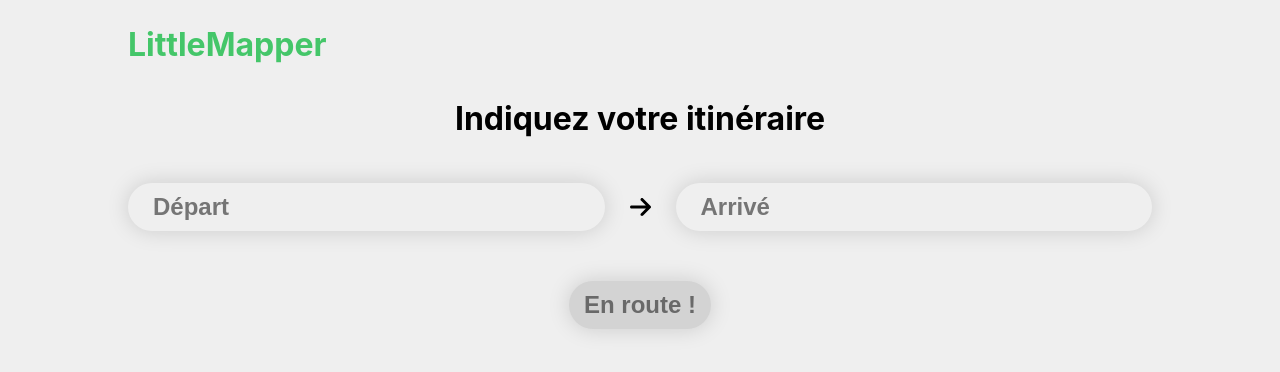
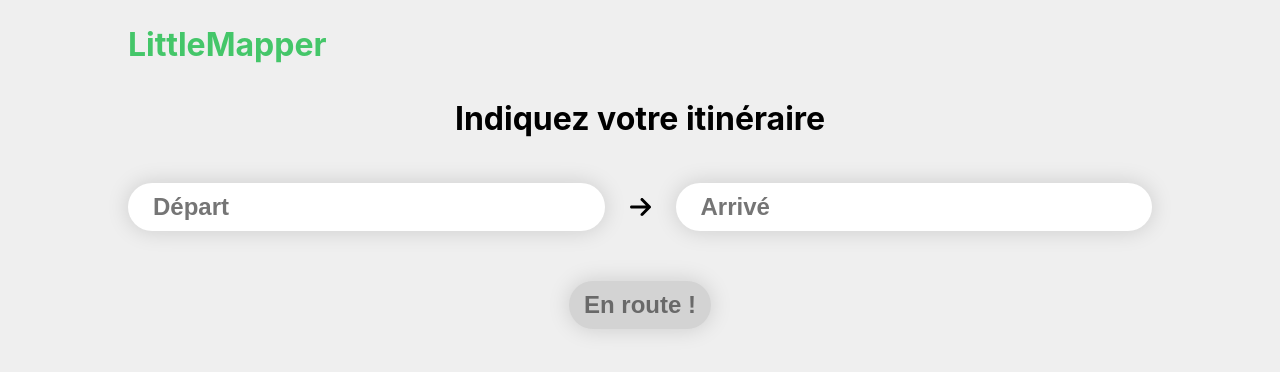
Before and after one commit to bngo42/LittleMapper, a React (Create React App) app: page / in a window 1280 px wide. Shown: the top 372 px of the page. Built offline with nearby package versions, Linux system fonts and the light colour scheme.

Commit message:
Add autocomplete input Linking autocomplete to geo location api

```diff
--- /dev/null
+++ b/src/components/inputs/input-autocomplete/input-autocomplete.model.ts
@@ -0,0 +1,6 @@
+import {InputProps} from "components/inputs/input/input.model";
+
+export interface InputAutocompleteProps extends InputProps {
+  autocomplete?: any[];
+  onAutocompleteValuePicked?: (item: any) => any;
+}
--- /dev/null
+++ b/src/components/inputs/input-autocomplete/input-autocomplete.scss
@@ -0,0 +1,42 @@
+@import "src/styles/variables";
+
+.input-autocomplete {
+  width: 100%;
+  display: flex;
+  align-items: center;
+  position: relative;
+
+  .autocomplete-list {
+    position: absolute;
+    background-color: white;
+    left: 0;
+    right: 0;
+    top: 60px;
+    border-radius: 20px;
+    overflow: hidden;
+    box-shadow: 0 0 22px rgba(0, 0, 0, 0.15);
+    display: flex;
+    flex-direction: column;
+
+    .autocomplete-list-item {
+      padding: 15px 25px;
+      white-space: normal;
+      border-top: 1px solid rgba(0, 0, 0, 0.05);
+      font-weight: bold;
+      user-select: none;
+      cursor: pointer;
+      text-align: left;
+      font-size: 12pt;
+
+      &:first-child {
+        border: none;
+      }
+
+      &:hover {
+        color: white;
+        background-color: $primary;
+        border-top-color: transparent;
+      }
+    }
+  }
+}
--- /dev/null
+++ b/src/components/inputs/input-autocomplete/input-autocomplete.tsx
@@ -0,0 +1,66 @@
+import {InputAutocompleteProps} from "./input-autocomplete.model";
+
+import Input from "components/inputs/input/input";
+import {InputType} from "components/inputs/input/input.model";
+
+import './input-autocomplete.scss';
+import {useEffect, useRef, useState} from "react";
+
+const InputAutocomplete = ({
+  type = InputType.Text,
+  placeholder = '',
+  onInputValueChange = () => {},
+  autocomplete = [],
+  onAutocompleteValuePicked = (item: any) => {}
+}: InputAutocompleteProps) => {
+  const listRef = useRef(null);
+  const [isOpen, setIsOpen] = useState(false);
+  const [currentValue, setCurrentValue] = useState('');
+  const handleState = (e: any,state: boolean) => {
+    if (e.relatedTarget?.parentElement !== listRef.current) {
+      setIsOpen(state);
+    }
+  };
+
+  const selectItem = (item: any) => {
+    onAutocompleteValuePicked(item);
+    setCurrentValue(item);
+    setIsOpen(false);
+  };
+
+  const handleInputValueChange = (value: string) => {
+    setCurrentValue(value);
+    onInputValueChange(value);
+  };
+
+  useEffect(() => setIsOpen(!!autocomplete.length), [autocomplete]);
+
+  return (
+    <div className="input-autocomplete">
+      <Input
+        value={ currentValue }
+        type={ type }
+        placeholder={ placeholder }
+        onInputValueChange={ handleInputValueChange }
+        onFocus={ (e: any) => handleState(e, true) }
+        onBlur={ (e: any) => handleState(e, false) }/>
+      {
+        isOpen &&
+        <div className="autocomplete-list" ref={ listRef }>
+          {
+            autocomplete.map((item, key) => (
+            <button
+                key={key}
+                className="autocomplete-list-item"
+                onClick={ () => selectItem(item) }>
+                {item}
+            </button>
+            ))
+          }
+        </div>
+      }
+    </div>
+  );
+}
+
+export default InputAutocomplete;
--- a/src/components/inputs/input/input.model.ts
+++ b/src/components/inputs/input/input.model.ts
@@ -3,8 +3,10 @@ export enum InputType {
 }
 
 export interface InputProps {
-  type: InputType;
+  type?: InputType;
   placeholder?: string;
-  onValueChange?: (val: any) => any;
+  onInputValueChange?: (val: any) => any;
   value?: any;
+  onBlur?: (e: any) => void;
+  onFocus?: (e: any) => void;
 }
--- a/src/components/inputs/input/input.scss
+++ b/src/components/inputs/input/input.scss
@@ -7,6 +7,7 @@
   display: inline-block;
   width: 100%;
   padding: 0 25px;
+  background-color: white;
 
   input {
     height: 100%;
--- a/src/components/inputs/input/input.tsx
+++ b/src/components/inputs/input/input.tsx
@@ -4,14 +4,17 @@ import './input.scss';
 const Input = ({
  type = InputType.Text,
  placeholder = '',
- onValueChange = () => {}
+ onInputValueChange = () => {},
+ value = '',
+ ...rest
 }: InputProps) => {
   return (
-    <div className="custom-input">
+    <div className="custom-input" {...rest}>
       <input
+        value={ value }
         type={ type }
         placeholder={ placeholder }
-        onChange={ e => onValueChange(e.target.value) }/>
+        onChange={ e => onInputValueChange(e.target.value) }/>
     </div>
   );
 }
--- a/src/components/pages/AdressForm/address-form.tsx
+++ b/src/components/pages/AdressForm/address-form.tsx
@@ -3,50 +3,58 @@ import {useState} from "react";
 import {FontAwesomeIcon} from "@fortawesome/react-fontawesome";
 import {faArrowRight} from "@fortawesome/free-solid-svg-icons";
 
-import {InputType} from "components/inputs/input/input.model";
 import {LocationPointType} from "./address-form.model";
 import {debounce} from "utilities/utility";
 import {getCoordinatesFromAddress} from "services/location";
 
-import Input from "components/inputs/input/input";
 import Button from "components/inputs/button/button";
+import InputAutocomplete from "components/inputs/input-autocomplete/input-autocomplete";
 
 import './adress-form.scss';
 
 const AddressForm = () => {
-  const [ startAutocomplete, setStartAutocomplete ] = useState([]);
-  const [ endAutocomplete, setEndAutocomplete ] = useState([]);
+  const [ startAutocomplete, setStartAutocomplete ] = useState<string[]>([]);
+  const [ endAutocomplete, setEndAutocomplete ] = useState<string[]>([]);
 
   const canSubmit = () => true;
   const getCoordinates = (address: string, type: LocationPointType) => {
-    if (!!address) {
       debounce(() => {
-        getCoordinatesFromAddress(address).then(res => {
+        if (!!address) {
+          getCoordinatesFromAddress(address).then(res => {
+            const autocomplete = res.features.map(feature => feature.properties.label);
+
+            if (type === LocationPointType.Start) {
+              setStartAutocomplete(autocomplete);
+            } else if (LocationPointType.End) {
+              setEndAutocomplete(autocomplete);
+            }
+          }, console.error);
+        } else {
           if (type === LocationPointType.Start) {
-            setStartAutocomplete(res.features);
+            setStartAutocomplete([]);
           } else if (LocationPointType.End) {
-            setEndAutocomplete(res.features);
+            setEndAutocomplete([]);
           }
-        }, console.error);
+        }
       });
-    }
   };
 
   return (
-    <div className="adress-form">
+    <div className="address-form">
       <h1 className="description">Indiquez votre itinéraire</h1>
 
       <div className="inputs-container">
-        <Input
-          type={ InputType.Text }
-          onValueChange={ val => getCoordinates(val, LocationPointType.Start) }
-          placeholder="Départ"/>
+        <InputAutocomplete
+          placeholder="Départ"
+          onInputValueChange={val => getCoordinates(val, LocationPointType.Start)}
+          autocomplete={ startAutocomplete }/>
         <FontAwesomeIcon className="middle-arrow" icon={ faArrowRight }/>
-        <Input
-          type={ InputType.Text }
-          onValueChange={ val => getCoordinates(val, LocationPointType.End) }
-          placeholder="Arrivé"/>
+        <InputAutocomplete
+          placeholder="Arrivé"
+          onInputValueChange={val => getCoordinates(val, LocationPointType.End)}
+          autocomplete={ endAutocomplete }/>
       </div>
+
 
       <div className="submit-btn">
         <Button disabled={ canSubmit() }>En route !</Button>
--- a/src/components/pages/AdressForm/adress-form.scss
+++ b/src/components/pages/AdressForm/adress-form.scss
@@ -1,4 +1,4 @@
-.adress-form {
+.address-form {
   display: flex;
   flex-direction: column;
   height: 100%;
--- a/src/services/location.ts
+++ b/src/services/location.ts
@@ -1,6 +1,7 @@
-import { getRequest } from 'services/request';
+import {getRequest} from 'services/request';
+import {LocationApiResponse} from "components/pages/AdressForm/address-form.model";
 
-const BASE_URL_DATAGOUV = 'https://api-adresse.data.gouv.fr/';
+const BASE_URL_DATAGOUV = 'https://api-adresse.data.gouv.fr';
 const headers = {
   'Accept': 'application/json'
 };
@@ -9,7 +10,7 @@ const getGeoapify = (url: string, params: any) => {
   return getRequest(BASE_URL_DATAGOUV + url, params, headers);
 };
 
-export const getCoordinatesFromAddress = (address: string): Promise<any> => {
+export const getCoordinatesFromAddress = (address: string): Promise<LocationApiResponse> => {
   return getGeoapify('/search', {
     q: address,
     type: 'housenumber',
```
